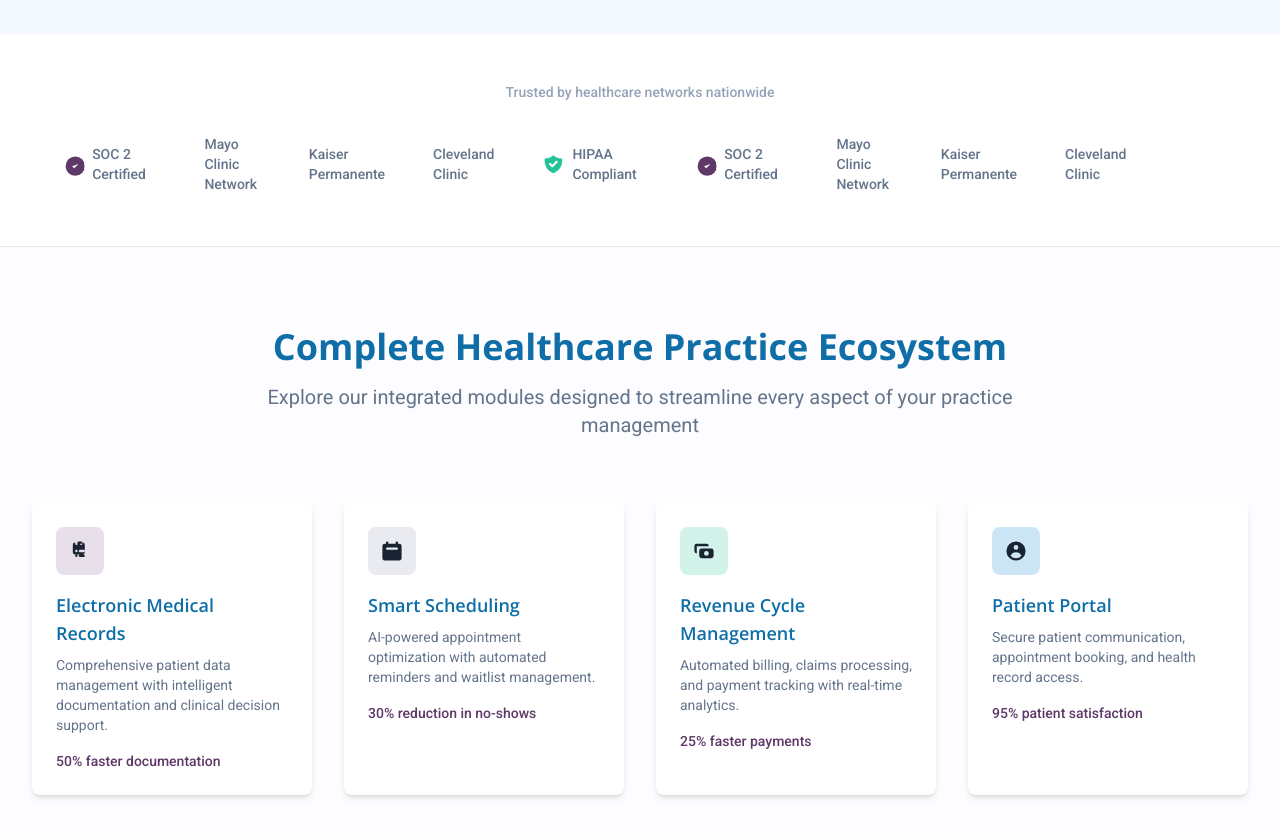
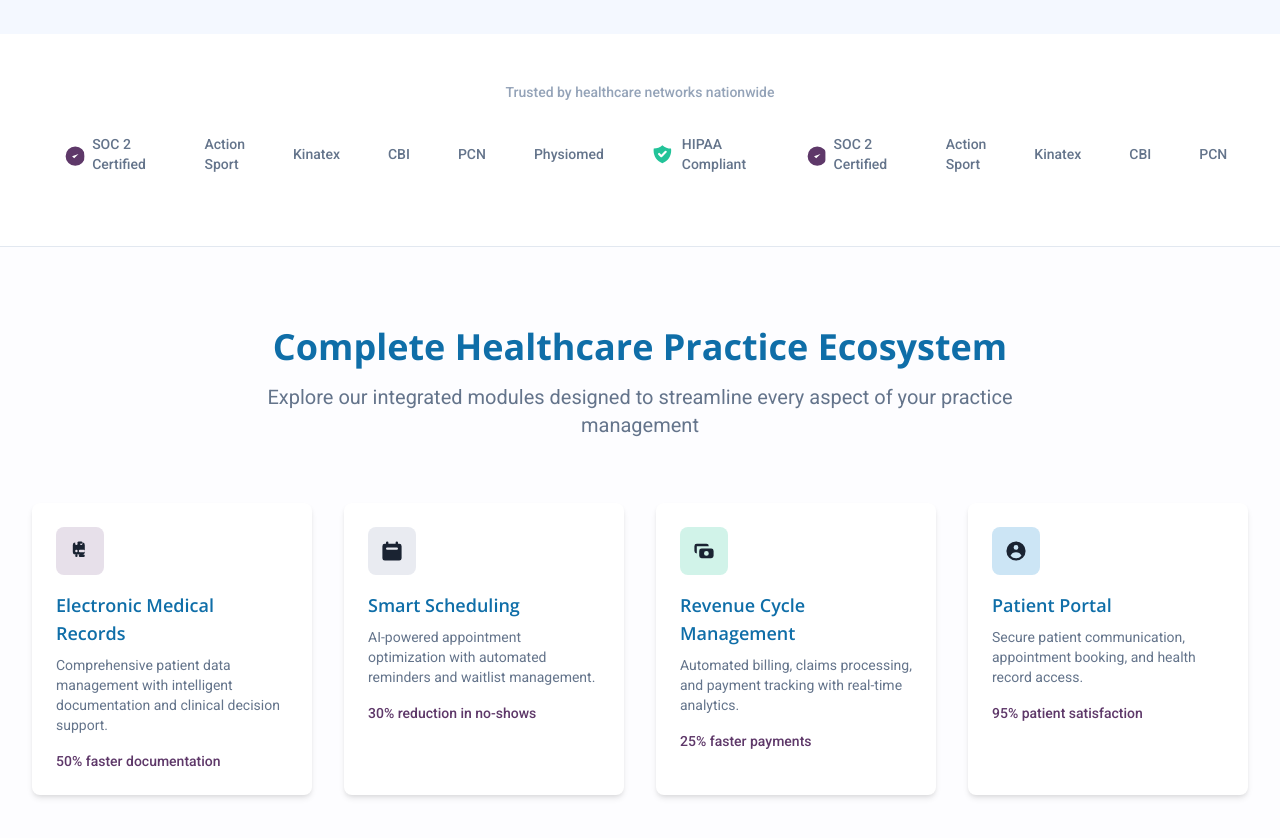
Before and after one commit to GusEricsson/ClinicmasterWebsite, a website: page pages/homepage.html in a window 1280 px wide. Shown: the part 860-1698 px from the top of the page. Drawn offline with nearby package versions, Linux system fonts and the light colour scheme.

Commit message:
updatd revolving content on homepage to include new healthcare network logos

```diff
--- a/pages/homepage.html
+++ b/pages/homepage.html
@@ -132,9 +132,11 @@
                             <span class="text-sm font-medium text-text-secondary">SOC 2 Certified</span>
                         </div>
                         <!-- Healthcare Network Logos -->
-                        <div class="text-sm font-medium text-text-secondary inline-flex mx-4">Mayo Clinic Network</div>
-                        <div class="text-sm font-medium text-text-secondary inline-flex mx-4">Kaiser Permanente</div>
-                        <div class="text-sm font-medium text-text-secondary inline-flex mx-4">Cleveland Clinic</div>
+                        <div class="text-sm font-medium text-text-secondary inline-flex mx-4">Action Sport</div>
+                        <div class="text-sm font-medium text-text-secondary inline-flex mx-4">Kinatex</div>
+                        <div class="text-sm font-medium text-text-secondary inline-flex mx-4">CBI</div>
+                        <div class="text-sm font-medium text-text-secondary inline-flex mx-4">PCN</div>
+                        <div class="text-sm font-medium text-text-secondary inline-flex mx-4">Physiomed</div>
                         <!-- Repeat for seamless loop -->
                         <div class="flex items-center gap-2 inline-flex mx-4">
                             <svg class="w-8 h-8 text-success" fill="currentColor" viewBox="0 0 20 20">
@@ -148,9 +150,11 @@
                             </svg>
                             <span class="text-sm font-medium text-text-secondary">SOC 2 Certified</span>
                         </div>
-                        <div class="text-sm font-medium text-text-secondary inline-flex mx-4">Mayo Clinic Network</div>
-                        <div class="text-sm font-medium text-text-secondary inline-flex mx-4">Kaiser Permanente</div>
-                        <div class="text-sm font-medium text-text-secondary inline-flex mx-4">Cleveland Clinic</div>
+                        <div class="text-sm font-medium text-text-secondary inline-flex mx-4">Action Sport</div>
+                        <div class="text-sm font-medium text-text-secondary inline-flex mx-4">Kinatex</div>
+                        <div class="text-sm font-medium text-text-secondary inline-flex mx-4">CBI</div>
+                        <div class="text-sm font-medium text-text-secondary inline-flex mx-4">PCN</div>
+                        <div class="text-sm font-medium text-text-secondary inline-flex mx-4">Physiomed</div>
                     </div>
                 </div>
             </div>
```
